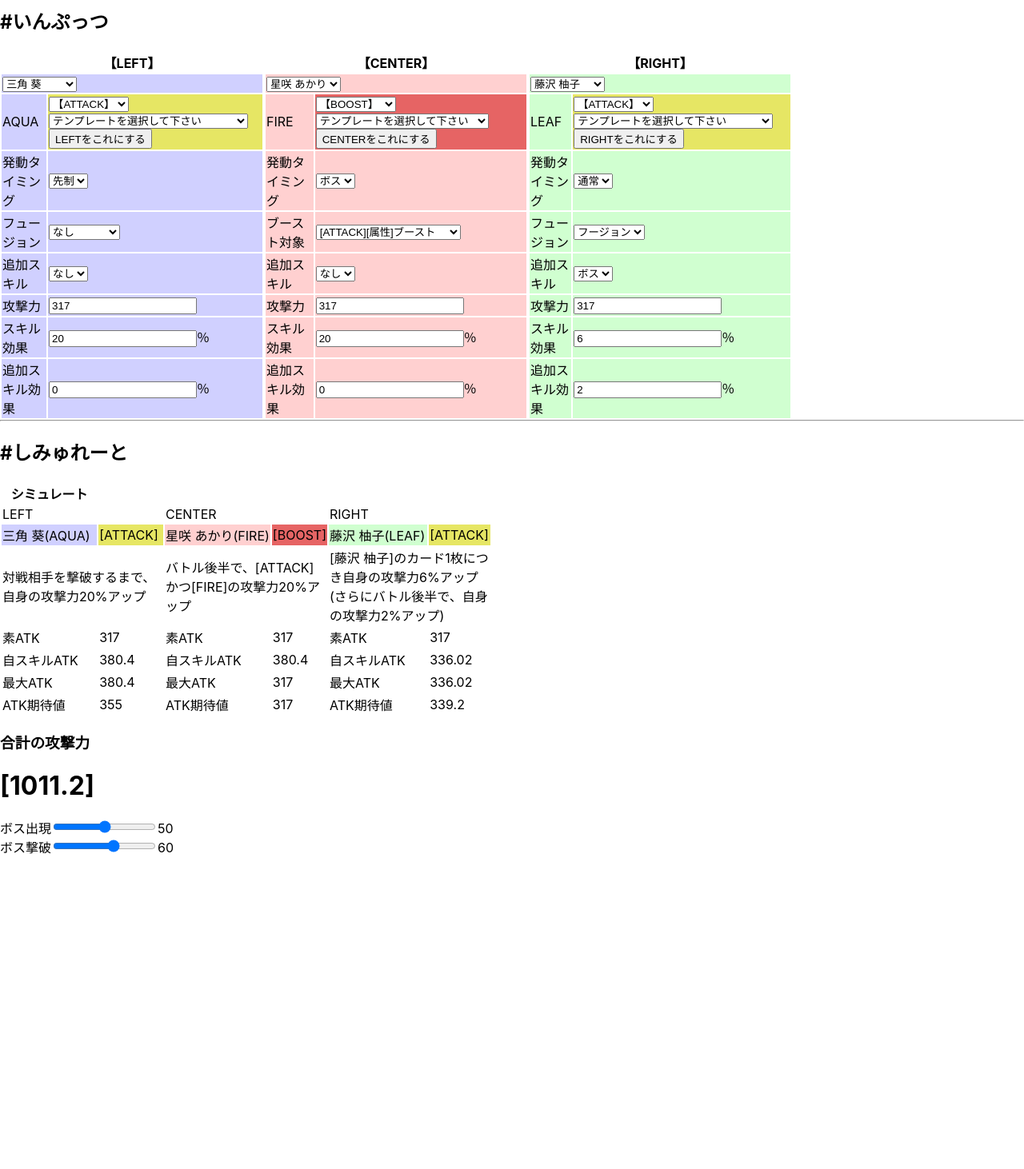
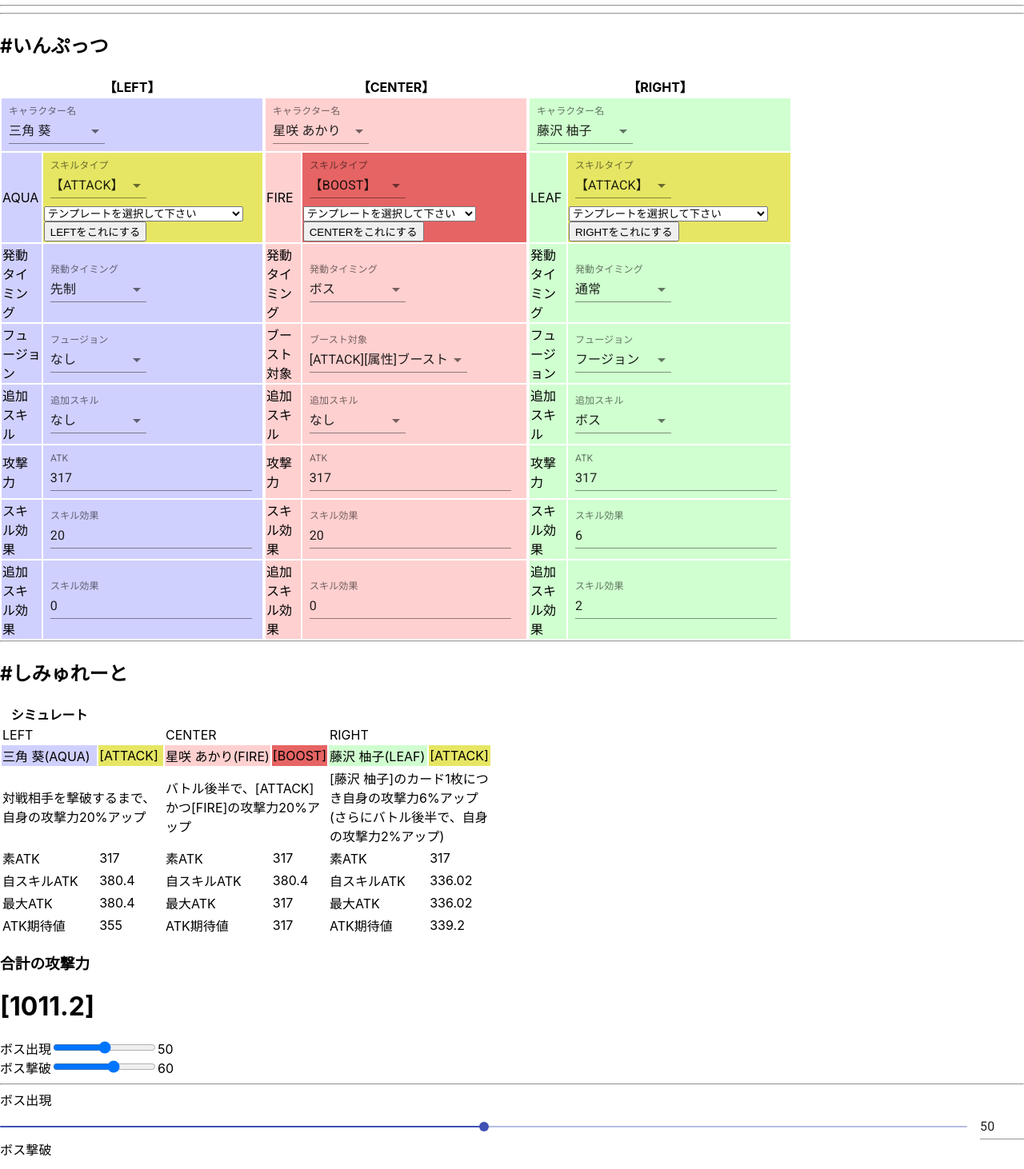
Before and after one commit to Rikiya3702/simgeki_deck, a React (Create React App) app: page / in a window 1280 px wide. Shown: the part 280-1742 px from the top of the page at 80% size. Before the commit the page ends 1351 px from the top, so only its background shows below. Built offline with nearby package versions, Linux system fonts and the light colour scheme.

Commit message:
Add Meterial UI

```diff
--- a/package.json
+++ b/package.json
@@ -3,6 +3,7 @@
   "version": "0.1.0",
   "private": true,
   "dependencies": {
+    "@material-ui/core": "^4.9.13",
     "@testing-library/jest-dom": "^4.2.4",
     "@testing-library/react": "^9.3.2",
     "@testing-library/user-event": "^7.1.2",
--- a/public/index.html
+++ b/public/index.html
@@ -11,6 +11,9 @@
     />
     <link rel="apple-touch-icon" href="%PUBLIC_URL%/logo192.png" />
     <link rel="manifest" href="%PUBLIC_URL%/manifest.json" />
+    <link rel="stylesheet" href="https://fonts.googleapis.com/css?family=Roboto:300,400,500,700&display=swap" />
+    <link rel="stylesheet" href="https://fonts.googleapis.com/icon?family=Material+Icons" />
+
     <title>オンゲキ デッキ シミュレーター</title>
   </head>
   <body>
--- a/src/components/App.js
+++ b/src/components/App.js
@@ -1,8 +1,23 @@
 import React, { Component } from 'react'
 import { reduxForm } from 'redux-form'
 import { connect } from 'react-redux'
+
+import { makeStyles } from '@material-ui/core/styles';
+import TextField from '@material-ui/core/TextField';
+import InputLabel from '@material-ui/core/InputLabel';
+import MenuItem from '@material-ui/core/MenuItem';
+import FormHelperText from '@material-ui/core/FormHelperText';
+import FormControl from '@material-ui/core/FormControl';
+import Select from '@material-ui/core/Select';
+
+import Grid from '@material-ui/core/Grid';
+import Typography from '@material-ui/core/Typography';
+import Slider from '@material-ui/core/Slider';
+import Input from '@material-ui/core/Input';
+
 // import { CSSTransition, TransitionGroup } from 'react-transition-group'
 import './App.scss'
+
 
 import {
   card_atk,
@@ -79,12 +94,14 @@ class App extends Component {
     <header>
       <h1>オンゲキ デッキ シミュレーター</h1>
       <hr />
+      <hr />
+      <hr />
+      <hr />
     </header>
     <select className="" value={this.state.card_temp_select} onChange={ this.onSelect }>
       { card_options }
     </select>
-    {this.state.card_temp_select}
-    // <Card card={card_templete[this.state.card_temp_select].data} />
+    <Card card={card_templete[this.state.card_temp_select].data} />
     <hr />
 
     <div id="Inputs">
@@ -206,6 +223,10 @@ class App extends Component {
       <span>ボス撃破</span>
       <input type="range" max="100" min="0" step="1" autoComplete="off" value={ props.bosstime.done } onChange={ (e) => { props.boss_done(e.target.value) }} />
       <span>{ props.bosstime.done }</span>
+
+    <hr />
+    <BossSlider label={"ボス出現"} value={props.bosstime.enter} handleChange={props.boss_enter}/>
+    <BossSlider label={"ボス撃破"} value={props.bosstime.done} handleChange={props.boss_done}/>
     </div>
 
   </div>
@@ -256,14 +277,12 @@ class InputTable extends Component {
         </thead>
         <tbody className={`back-${props.card.attr}`}>
           <tr><td colSpan="2">
-            <select value={props.card.name} onChange={ (e) => props.cardName(props.position, e.target.value) }>
-              { props.charNames }
-            </select>
+            <CardName value={props.card.name} position={props.position} handleChange={props.cardName} />
           </td></tr>
           <tr>
             <td>{props.card.attr}</td>
             <td className={`back-${props.card.skill.type}`}>
-              <SkillType value={props.card.skill.type} position={props.position} cardSkillType={props.cardSkillType} />
+              <SkillType value={props.card.skill.type} position={props.position} handleChange={props.cardSkillType} />
               <br />
               {props.card.skill.type === ATTACK &&
                 <React.Fragment>
@@ -285,35 +304,35 @@ class InputTable extends Component {
           </tr>
           <tr>
             <td>発動タイミング</td>
-            <td><SkillBoss value={props.card.skill.boss} position={props.position} cardSkillBoss={props.cardSkillBoss} /></td>
+            <td><SkillBoss value={props.card.skill.boss} position={props.position} handleChange={props.cardSkillBoss} /></td>
           </tr>
           {props.card.skill.type === ATTACK &&
             <tr>
               <td>フュージョン</td>
-              <td><SkillFusion value={props.card.skill.fusion} position={props.position} cardSkillFusion={props.cardSkillFusion} /></td>
+              <td><SkillFusion value={props.card.skill.fusion} position={props.position} handleChange={props.cardSkillFusion} /></td>
             </tr>
           }
           {props.card.skill.type === BOOST &&
             <tr>
               <td>ブースト対象</td>
-              <td><SkillTarget value={props.card.skill.target} position={props.position} cardSkillTarget={props.cardSkillTarget} /></td>
+              <td><SkillTarget value={props.card.skill.target} position={props.position} handleChange={props.cardSkillTarget} /></td>
             </tr>
           }
           <tr>
             <td>追加スキル</td>
-            <td><SkillSkill2 value={props.card.skill.skill2.boss} position={props.position} cardSkillSkill2={props.cardSkillSkill2} /></td>
+            <td><SkillSkill2 value={props.card.skill.skill2.boss} position={props.position} handleChange={props.cardSkillSkill2} /></td>
           </tr>
           <tr>
             <td>攻撃力</td>
-            <td><input tyep="text" value={props.card.atk} onChange={ (e) => props.cardAtk(props.position, e.target.value) } /></td>
+            <td><CardAtk value={props.card.atk} position={props.position} handleChange={props.cardAtk} /></td>
           </tr>
           <tr>
             <td>スキル効果</td>
-            <td><input tyep="text" value={props.card.skill.value} onChange={ (e) => props.cardSkillValue(props.position, e.target.value) } />％</td>
+            <td><SkillValue value={props.card.skill.value} position={props.position} handleChange={props.cardSkillValue} /></td>
           </tr>
           <tr>
             <td>追加スキル効果</td>
-            <td><input tyep="text" value={props.card.skill.skill2.value} onChange={ (e) => props.cardSkill2Value(props.position, e.target.value) } />％</td>
+            <td><SkillValue2 value={props.card.skill.skill2.value} position={props.position} handleChange={props.cardSkillValue2} /></td>
           </tr>
         </tbody>
       </table>
@@ -321,7 +340,224 @@ class InputTable extends Component {
   )}
 }
 
+const useStyles = makeStyles((theme) => ({
+  root: {
+  '& .MuiTextField-root': {
+    margin: theme.spacing(1),
+    width: '25ch',
+    },
+  },
+  formControl: {
+    margin: theme.spacing(1),
+    minWidth: 120,
+  },
+  selectEmpty: {
+    marginTop: theme.spacing(2),
+  },
+}))
+
+const CardName = props => {
+  const classes = useStyles();
+  const character_names = select_chars.map(
+      (m)=>(
+        <MenuItem value={m.value}>{m.value}</MenuItem>
+      )
+    )
+  return(
+    <React.Fragment>
+      <FormControl className={classes.formControl}>
+        <InputLabel id={`select-cardname-${props.position}-label`}>キャラクター名</InputLabel>
+        <Select
+          labelId={`select-cardname-${props.position}-label`}
+          id={`select-cardname-${props.position}`}
+          value={props.value}
+          onChange={ (e) => props.handleChange(props.position, e.target.value) }
+        >
+          { character_names }
+        </Select>
+      </FormControl>
+    </React.Fragment>
+  )
+}
+const CardAtk = props => {
+  const classes = useStyles();
+  return(
+    <React.Fragment>
+      <form className={classes.root} noValidate autoComplete="off">
+        <TextField
+          id={`input-atk-${props.position}`}
+          label="ATK"
+          type="number"
+          InputLabelProps={{
+            shrink: true,
+          }}
+          value={props.value}
+          onChange={ (e) => props.handleChange(props.position, e.target.value) }
+        />
+      </form>
+    </React.Fragment>
+  )
+}
+const SkillValue = props => {
+  const classes = useStyles();
+  return(
+    <React.Fragment>
+      <form className={classes.root} noValidate autoComplete="off">
+        <TextField
+          id={`input-skillvalue-${props.position}`}
+          label="スキル効果"
+          type="number"
+          InputLabelProps={{
+            shrink: true,
+          }}
+          value={props.value}
+          onChange={ (e) => props.handleChange(props.position, e.target.value) }
+        />
+      </form>
+    </React.Fragment>
+  )
+}
+const SkillValue2 = props => {
+  const classes = useStyles();
+  return(
+    <React.Fragment>
+      <form className={classes.root} noValidate autoComplete="off">
+        <TextField
+          id={`input-skillvalue2-${props.position}`}
+          label="スキル効果"
+          type="number"
+          InputLabelProps={{
+            shrink: true,
+          }}
+          value={props.value}
+          onChange={ (e) => props.handleChange(props.position, e.target.value) }
+        />
+      </form>
+    </React.Fragment>
+  )
+}
+
 const SkillType = props => {
+  const classes = useStyles();
+  return(
+    <React.Fragment>
+      <FormControl className={classes.formControl}>
+        <InputLabel id={`select-skilltype-${props.position}-label`}>スキルタイプ</InputLabel>
+        <Select
+          labelId={`select-skilltype-${props.position}-label`}
+          id={`select-skilltype-${props.position}`}
+          value={props.value}
+          onChange={ (e) => props.handleChange(props.position, e.target.value) }
+        >
+          <MenuItem value="" disabled>
+            スキルタイプ
+          </MenuItem>
+          <MenuItem value={ATTACK}>【ATTACK】</MenuItem>
+          <MenuItem value={BOOST}>【BOOST】</MenuItem>
+        </Select>
+      </FormControl>
+    </React.Fragment>
+  )
+}
+const SkillBoss = props => {
+  const classes = useStyles();
+  return(
+    <React.Fragment>
+      <FormControl className={classes.formControl}>
+        <InputLabel id={`select-skillboss-${props.position}-label`}>発動タイミング</InputLabel>
+        <Select
+          labelId={`select-skillboss-${props.position}-label`}
+          id={`select-skillboss-${props.position}`}
+          value={props.value}
+          onChange={ (e) => props.handleChange(props.position, e.target.value) }
+        >
+          <MenuItem value="" disabled>
+            発動タイミング
+          </MenuItem>
+          <MenuItem value={NORMAL}>通常</MenuItem>
+          <MenuItem value={BOSS}>ボス</MenuItem>
+          <MenuItem value={SENSEI}>先制</MenuItem>
+        </Select>
+      </FormControl>
+    </React.Fragment>
+  )
+}
+const SkillFusion = props => {
+  const classes = useStyles();
+  return(
+    <React.Fragment>
+      <FormControl className={classes.formControl}>
+        <InputLabel id={`select-skillfusion-${props.position}-label`}>フュージョン</InputLabel>
+        <Select
+          labelId={`select-skillfusion-${props.position}-label`}
+          id={`select-skillfusion-${props.position}`}
+          value={props.value}
+          onChange={ (e) => props.handleChange(props.position, e.target.value) }
+          className={classes.selectEmpty}
+        >
+          <MenuItem value="" disabled>
+            フュージョン
+          </MenuItem>
+          <MenuItem value={false}>なし</MenuItem>
+          <MenuItem value={true}>フージョン</MenuItem>
+        </Select>
+      </FormControl>
+    </React.Fragment>
+  )
+}
+const SkillTarget = props => {
+  const classes = useStyles();
+  return(
+    <React.Fragment>
+      <FormControl className={classes.formControl}>
+        <InputLabel id={`select-skilltarget-${props.position}-label`}>ブースト対象</InputLabel>
+        <Select
+          labelId={`select-skilltarget-${props.position}-label`}
+          id={`select-skilltarget-${props.position}`}
+          value={props.value}
+          onChange={ (e) => props.handleChange(props.position, e.target.value) }
+          displayEmpty
+          className={classes.selectEmpty}
+        >
+          <MenuItem value="" disabled>
+            ブースト対象
+          </MenuItem>
+          <MenuItem value={ATK}>[ATTACK]ブースト</MenuItem>
+          <MenuItem value={ATR}>[ATTACK][属性]ブースト</MenuItem>
+          <MenuItem value={ATC}>[ATTACK][キャラ]ブースト</MenuItem>
+          <MenuItem value={CHA}>[キャラ]ブースト</MenuItem>
+        </Select>
+      </FormControl>
+    </React.Fragment>
+  )
+}
+const SkillSkill2 = props => {
+  const classes = useStyles();
+  return(
+    <React.Fragment>
+      <FormControl className={classes.formControl}>
+        <InputLabel id={`select-skillskill2-${props.position}-label`}>追加スキル</InputLabel>
+        <Select
+          labelId={`select-skillskill2-${props.position}-label`}
+          id={`select-skillskill2-${props.position}`}
+          value={props.value}
+          onChange={ (e) => props.handleChange(props.position, e.target.value) }
+        >
+          <MenuItem value="" disabled>
+            追加スキル
+          </MenuItem>
+          <MenuItem value={NONE}>なし</MenuItem>
+          <MenuItem value={NORMAL}>通常</MenuItem>
+          <MenuItem value={BOSS}>ボス</MenuItem>
+          <MenuItem value={SENSEI}>先制</MenuItem>
+        </Select>
+      </FormControl>
+    </React.Fragment>
+  )
+}
+
+
+const SkillTypeOld = props => {
   return(
     <React.Fragment>
       <select value={props.value} onChange={ (e) => props.cardSkillType(props.position, e.target.value) }>
@@ -331,8 +567,7 @@ const SkillType = props => {
     </React.Fragment>
   )
 }
-
-const SkillBoss = props => {
+const SkillBossOld = props => {
   return(
     <React.Fragment>
       <select value={props.value} onChange={ (e) => props.cardSkillBoss(props.position, e.target.value) }>
@@ -344,8 +579,7 @@ const SkillBoss = props => {
     </React.Fragment>
   )
 }
-
-const SkillFusion = props => {
+const SkillFusionOld = props => {
   return(
     <React.Fragment>
       <select value={props.value} onChange={ (e) => props.cardSkillFusion(props.position, e.target.value) }>
@@ -355,8 +589,7 @@ const SkillFusion = props => {
     </React.Fragment>
   )
 }
-
-const SkillTarget = props => {
+const SkillTargetOld = props => {
   return(
     <React.Fragment>
       <select value={props.value} onChange={ (e) => props.cardSkillTarget(props.position, e.target.value) }>
@@ -369,8 +602,7 @@ const SkillTarget = props => {
     </React.Fragment>
   )
 }
-
-const SkillSkill2 = props => {
+const SkillSkill2Old = props => {
   return(
     <React.Fragment>
       <select value={props.value} onChange={ (e) => props.cardSkillSkill2(props.position, e.target.value) }>
@@ -408,6 +640,47 @@ const Card = props => {
       </table>
     </React.Fragment>
   )
+}
+
+const BossSlider = props => {
+  const classes = useStyles(
+    makeStyles({
+      root: { width: 250, },
+      input: { width: 42, },
+    })
+  )
+
+  return (
+    <div className={classes.root}>
+      <Typography id="input-slider" gutterBottom>
+        {props.label}
+      </Typography>
+      <Grid container spacing={2} alignItems="center">
+        <Grid item xs>
+          <Slider
+            value={ props.value }
+            onChange={ (e,v) => {props.handleChange(v)} }
+            aria-labelledby="input-slider"
+          />
+        </Grid>
+        <Grid item>
+          <Input
+            className={classes.input}
+            value={props.value}
+            margin="dense"
+            onChange={ (e,v) => {props.handleChange(v)} }
+            inputProps={{
+              step: 10,
+              min: 0,
+              max: 100,
+              type: 'number',
+              'aria-labelledby': 'input-slider',
+            }}
+          />
+        </Grid>
+      </Grid>
+    </div>
+  );
 }
 
 const setumei = props => {
--- a/src/reducers/input.js
+++ b/src/reducers/input.js
@@ -106,7 +106,7 @@ const initialCard = {
     target: ATR,
     value: 20,
     skill2: {
-      boss: null,
+      boss: NONE,
       value: 0
     }
   }
@@ -118,10 +118,10 @@ const initialCardLeft = Object.assign({}, initialCard,{
     type: ATTACK,
     boss: SENSEI,
     fusion: false,
-    target:null,
+    target: NONE,
     value: 20,
     skill2: {
-      boss: null,
+      boss: NONE,
       value: 0
     }
   }
@@ -131,9 +131,9 @@ const initialCardRight = Object.assign({}, initialCard,{
   attr: LEAF,
   skill: {
     type: ATTACK,
-    boss: null,
+    boss: NORMAL,
     fusion: true,
-    target:null,
+    target: NONE,
     value: 6,
     skill2: {
       boss: BOSS,
@@ -317,8 +317,9 @@ export default (state = initialState, action) => {
     case CARD_SKILL2_VALUE:
       new_card = Object.assign({}, state.cards[action.position] ,{
           skill: Object.assign({}, state.cards[action.position].skill ,{
-              skill2: Object.assign({}, state.cards[action.position].skill2 ,{
-                  value: validate(action.value, MAX_SKILL_VALUE)
+              skill2: Object.assign({}, state.cards[action.position].skill.skill2 ,{
+                  value: validate(action.value, MAX_SKILL_VALUE),
+                  boss: state.cards[action.position].skill.skill2.boss
               })
           })
       })
```
Also changed, not shown: 1 other file (tests, documents, lock files or other folders).
